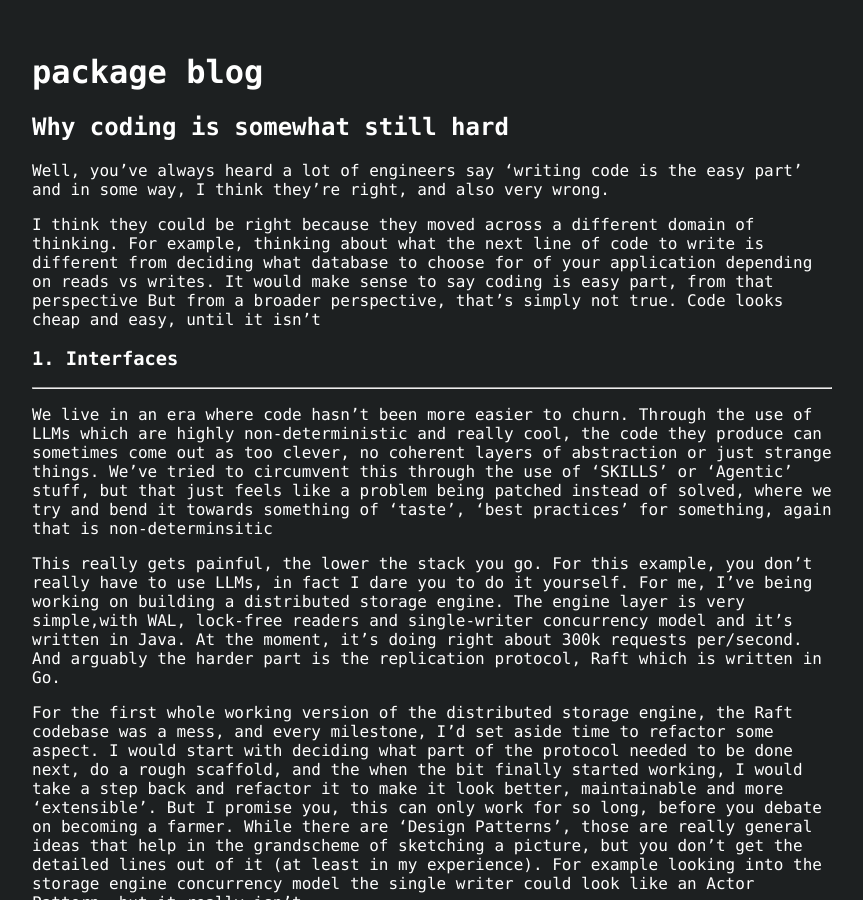
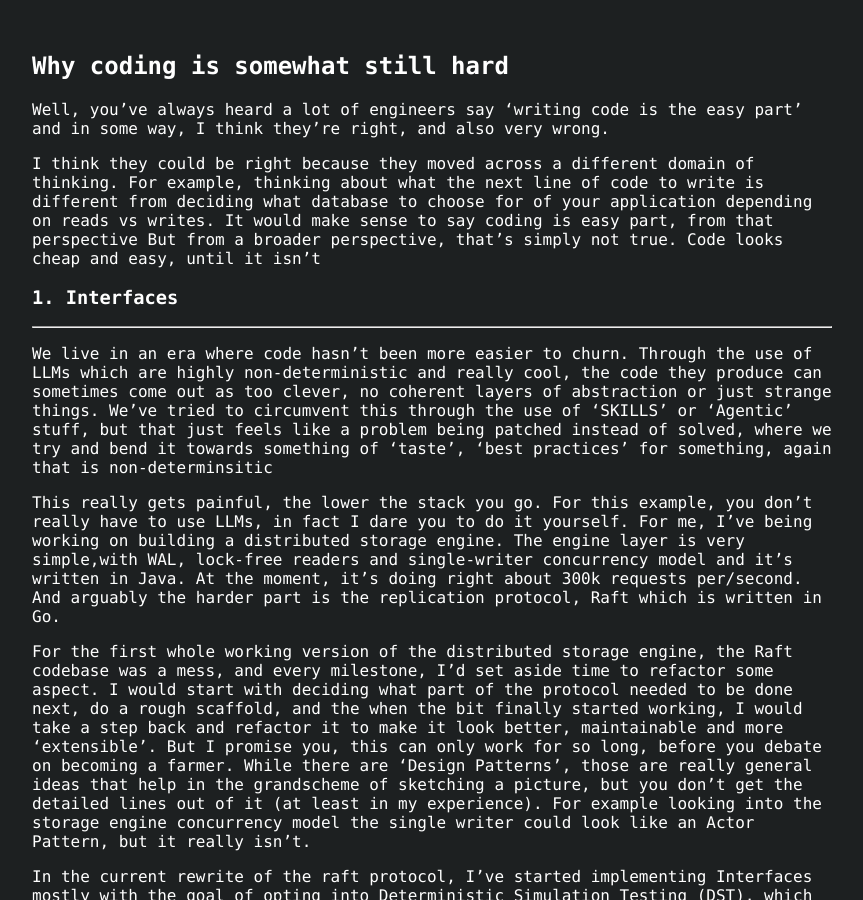
Before and after one commit to persona-mp3/takes, a Jekyll site: the page built from topics/coding_is_hard.md, in a window 1280 px wide and 900 px high. Shown: the whole window, without its empty margins (208-1071 px from the left). Built offline with Jekyll 4.4.1, drawn with Linux system fonts in a browser that asks for light colours; our own code applies the rules of GitHub Pages for plain Markdown files.

Commit message:
chore: removed package blog declaration

```diff
--- a/topics/coding_is_hard.md
+++ b/topics/coding_is_hard.md
@@ -1,4 +1,3 @@
-# package blog
 ## Why coding is somewhat still hard
 
 Well, you've always heard a lot of engineers say 'writing code is the easy
```
